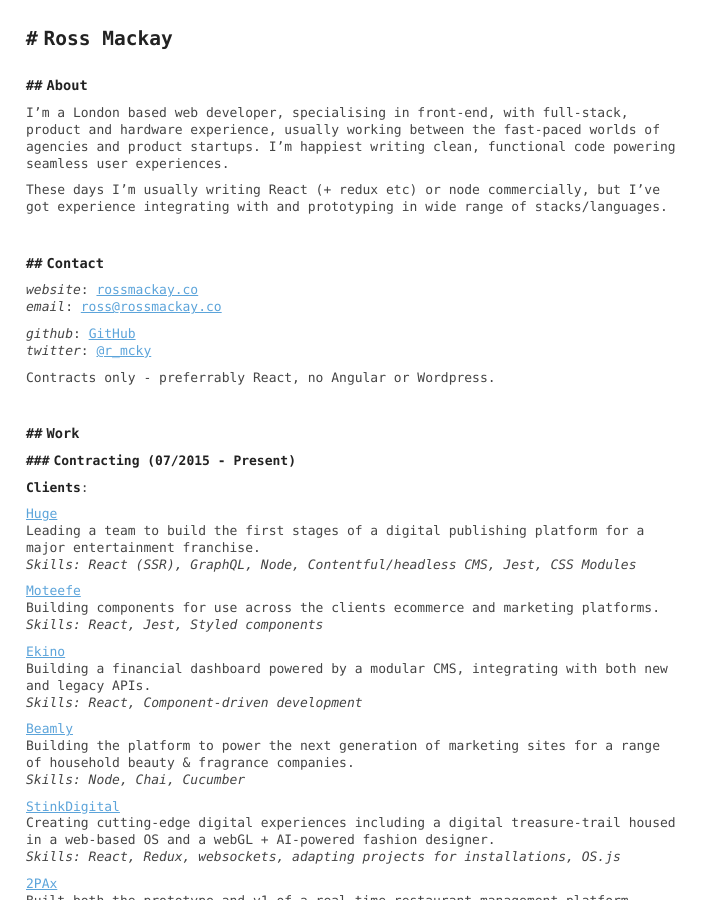
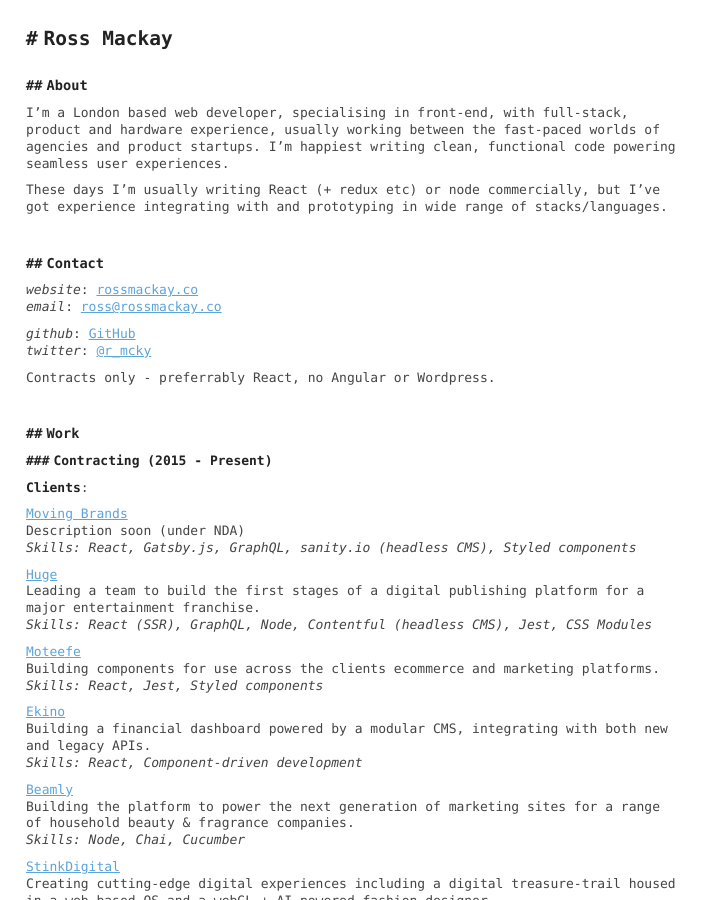
Before and after one commit to mcky/mcky.github.io, a Jekyll site: the page built from index.md, in a window 1280 px wide and 900 px high. Shown: the whole window, without its empty margins (0-713 px from the left). Built offline with Jekyll 4.4.1, drawn with Linux system fonts in a browser that asks for light colours.

Commit message:
Add MB contract, remove month from contracting section

```diff
--- a/index.md
+++ b/index.md
@@ -28,12 +28,16 @@
 
 ## Work
 
-### Contracting (07/2015 - Present)
+### Contracting (2015 - Present)
 **Clients**:
+
+[Moving Brands](https://www.movingbrands.com/){:target="_blank"}
+Description soon (under NDA)
+*Skills: React, Gatsby.js, GraphQL, sanity.io (headless CMS), Styled components*
 
 [Huge](http://hugeinc.com){:target="_blank"}
 Leading a team to build the first stages of a digital publishing platform for a major entertainment franchise.
-*Skills: React (SSR), GraphQL, Node, Contentful/headless CMS, Jest, CSS Modules*
+*Skills: React (SSR), GraphQL, Node, Contentful (headless CMS), Jest, CSS Modules*
 
 [Moteefe](https://www.moteefe.com/){:target="_blank"}
 Building components for use across the clients ecommerce and marketing platforms.
```
